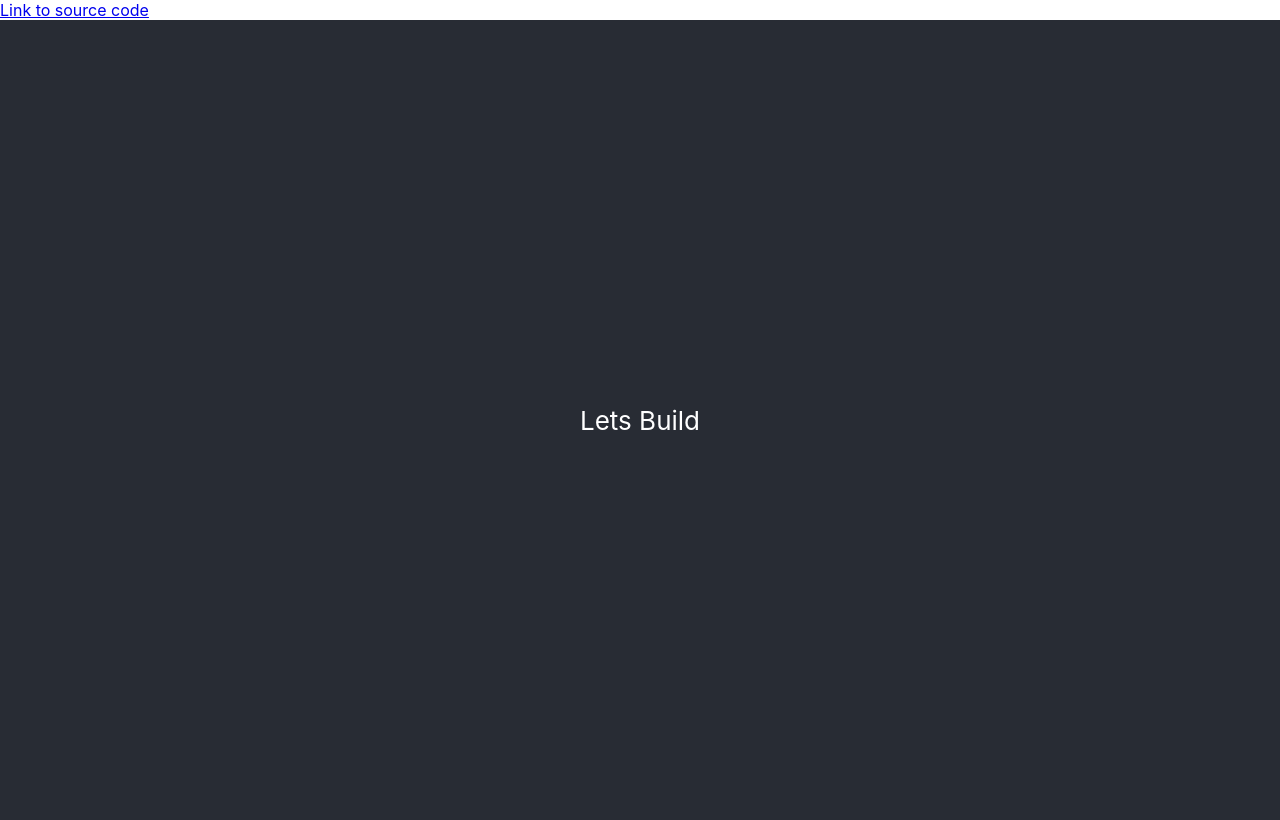
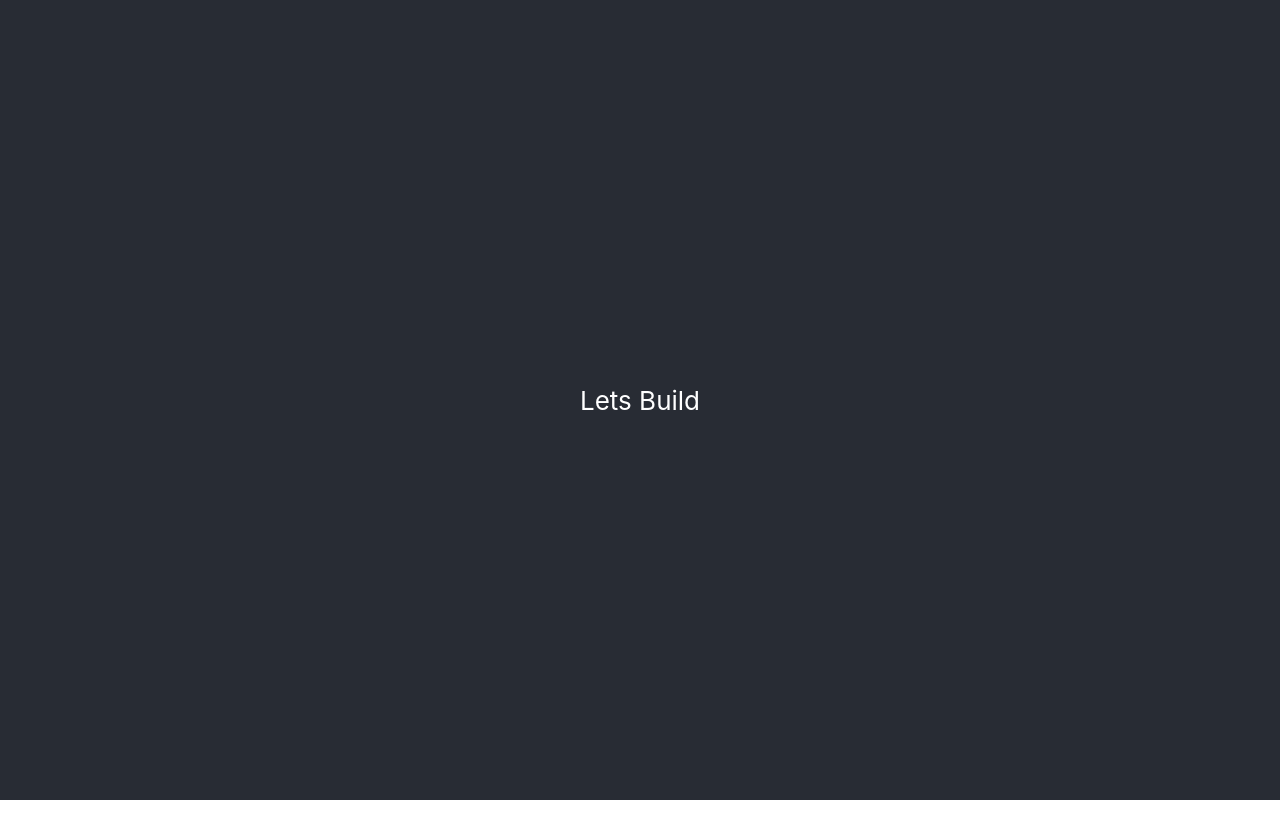
Before and after one commit to JackAlexRose/react-ts-boiler, a React app: page / in a window 1280 px wide. Built offline with nearby package versions, Linux system fonts and the light colour scheme.

Commit message:
Cleaned up the index html file and adjusted the readme

```diff
--- a/package.json
+++ b/package.json
@@ -17,7 +17,7 @@
     "web-vitals": "^2.1.4"
   },
   "scripts": {
-    "start": "webpack serve --open",
+    "dev": "webpack serve --open",
     "build": "webpack --mode production",
     "test": "jest",
     "lint": "eslint . --ext .tsx",
--- a/src/index.html
+++ b/src/index.html
@@ -8,7 +8,6 @@
 
 <body>
   <noscript>You need to enable JavaScript to run this app.</noscript>
-  <a href="https://github.com/JackAlexRose/react-ts-boiler">Link to source code</a>
   <div id="root"></div>
 </body>
 
--- a/webpack.config.js
+++ b/webpack.config.js
@@ -69,6 +69,6 @@ module.exports = {
     open: true,
     compress: true,
     hot: true,
-    port: 8080
+    port: 4000
   }
 };
```
Also changed, not shown: 1 other file (tests, documents, lock files or other folders).
